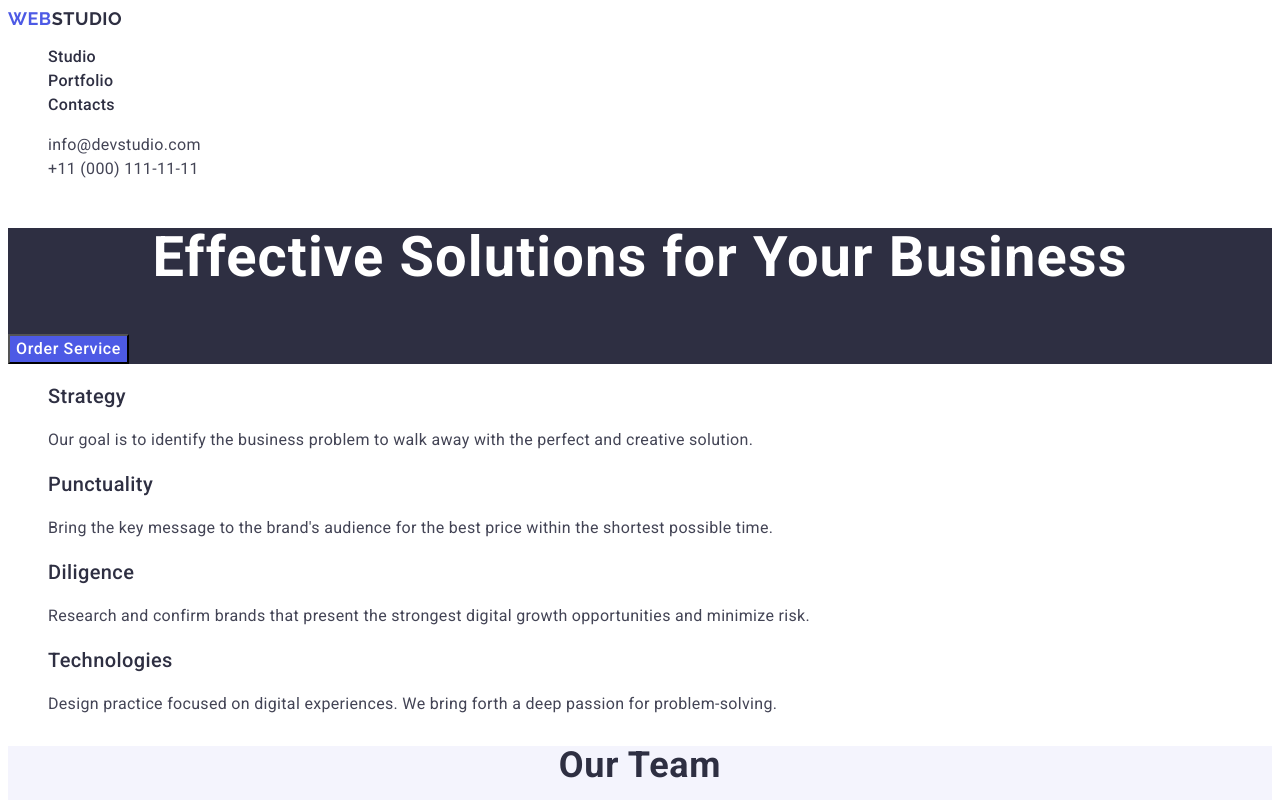
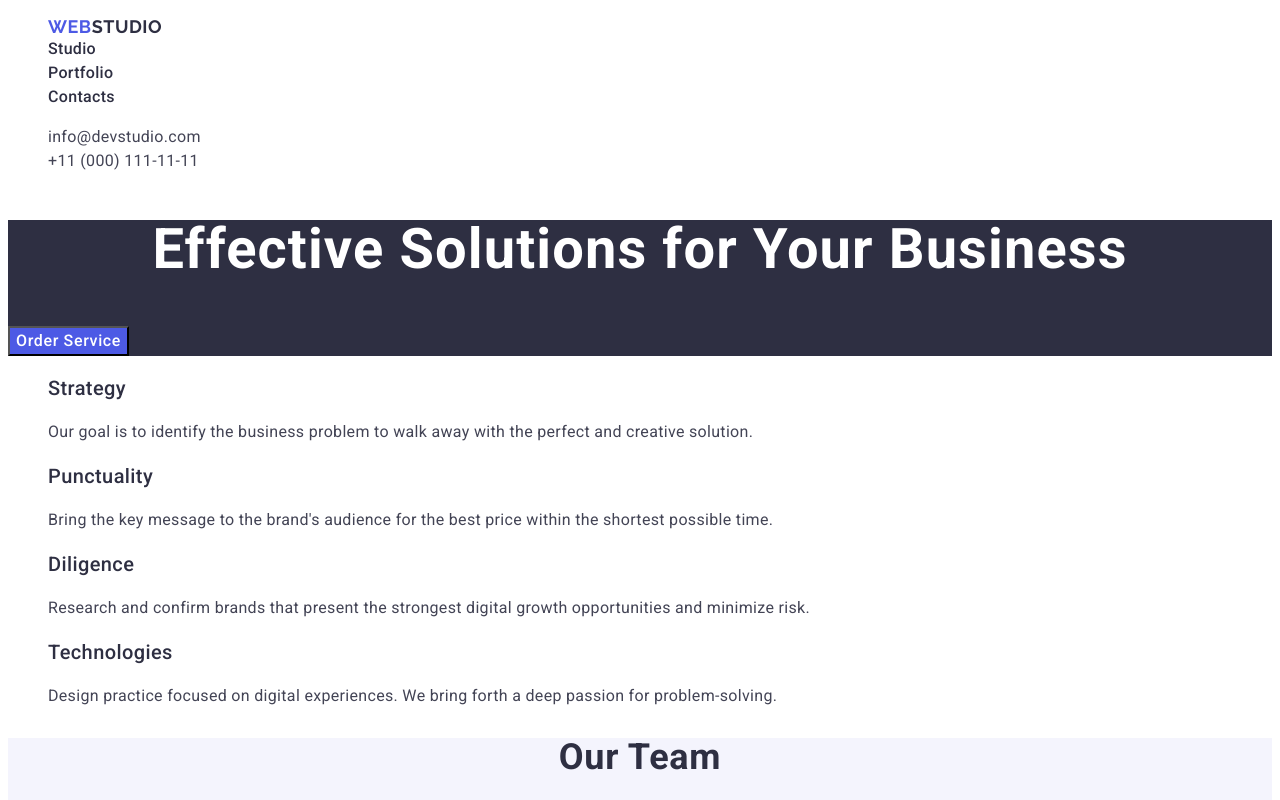
Before and after one commit to Velsaal/goit-markup-hw-02, a plain HTML site: page index.html in a window 1280 px wide. Shown: the top 800 px of the page. Drawn offline with Linux system fonts and the light colour scheme.

Commit message:
last begege

```diff
--- a/index.html
+++ b/index.html
@@ -21,9 +21,8 @@
   <body>
     <header class="head">
       <nav>
-        <a class="logo-web" href="./index.html">Web<span>Studio</span></a>
-
         <ul>
+          <li><a class="logo-web" href="./index.html">Web<span>Studio</span></a></li>
           <li class="offers"><a class="link" href="">Studio</a></li>
           <li class="offers"><a class="link" href="">Portfolio</a></li>
           <li class="offers"><a class="link" href="">Contacts</a></li>
```
